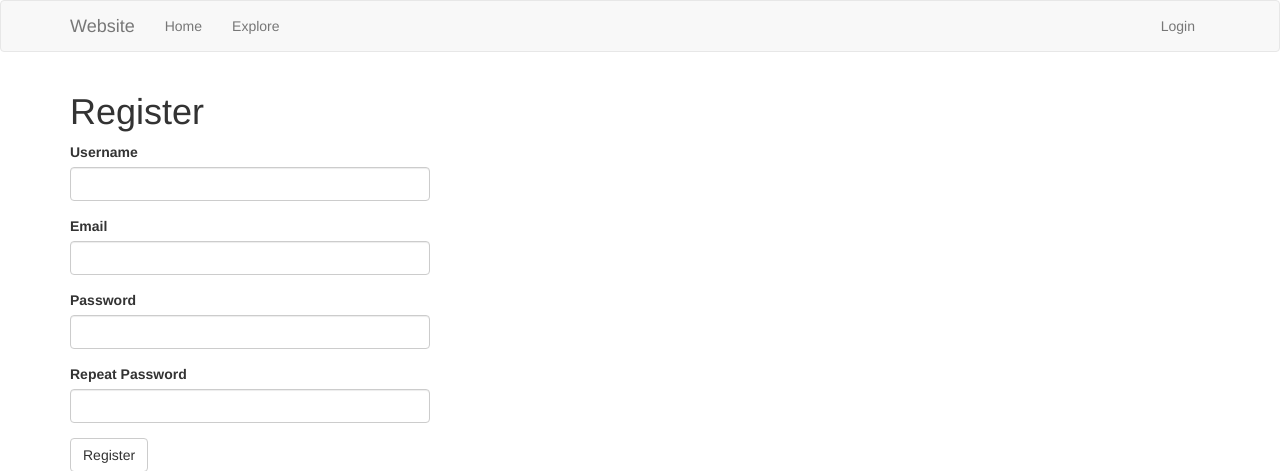
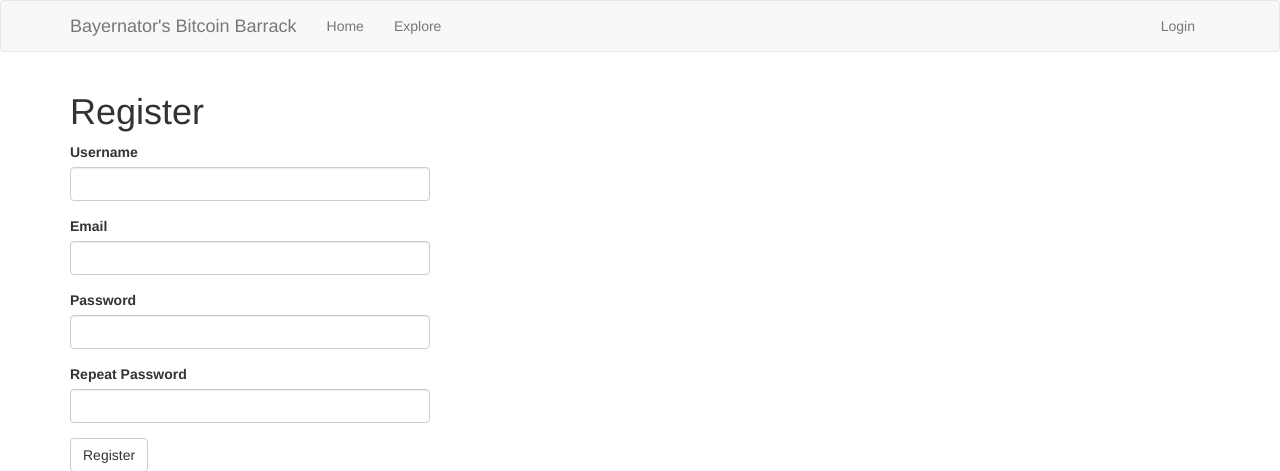
Before and after one commit to Bayernatoor/website, a Flask app: page /auth/register in a window 1280 px wide. Shown: the top 471 px of the page. Run offline with Flask 2, Linux system fonts and the light colour scheme; some libraries are stand-ins or nearby versions.

Commit message:
rename website

```diff
--- a/app/auth/email.py
+++ b/app/auth/email.py
@@ -4,7 +4,7 @@ from app.email import send_email
 
 def send_password_reset_email(user):
     token = user.get_reset_password_token()
-    send_email(_('[Website] Reset Your Password'),
+    send_email(_("[Bayernator's Bitcoin Bastion] Reset Your Password"),
                sender=current_app.config['ADMINS'][0],
                recipients=[user.email],
                text_body=render_template('email/reset_password.txt',
--- a/app/templates/base.html
+++ b/app/templates/base.html
@@ -1,7 +1,7 @@
 {% extends 'bootstrap/base.html' %}
 
 {% block title %}
-    {% if title %}{{ title }} - Website{% else %}{{ _('Welcome to Website') }}{% endif %}
+    {% if title %}{{ title }} - Bayernator{% else %}{{ _("Bayernator's Bitcoin Barrack") }}{% endif %}
 {% endblock %}
 
 {% block navbar %}
@@ -14,7 +14,7 @@
                     <span class="icon-bar"></span>
                     <span class="icon-bar"></span>
                 </button>
-                <a class="navbar-brand" href="{{ url_for('main.index') }}">Website</a>
+                <a class="navbar-brand" href="{{ url_for('main.index') }}">Bayernator's Bitcoin Barrack</a>
             </div>
             <div class="collapse navbar-collapse" id="bs-example-navbar-collapse-1">
                 <ul class="nav navbar-nav">
```
